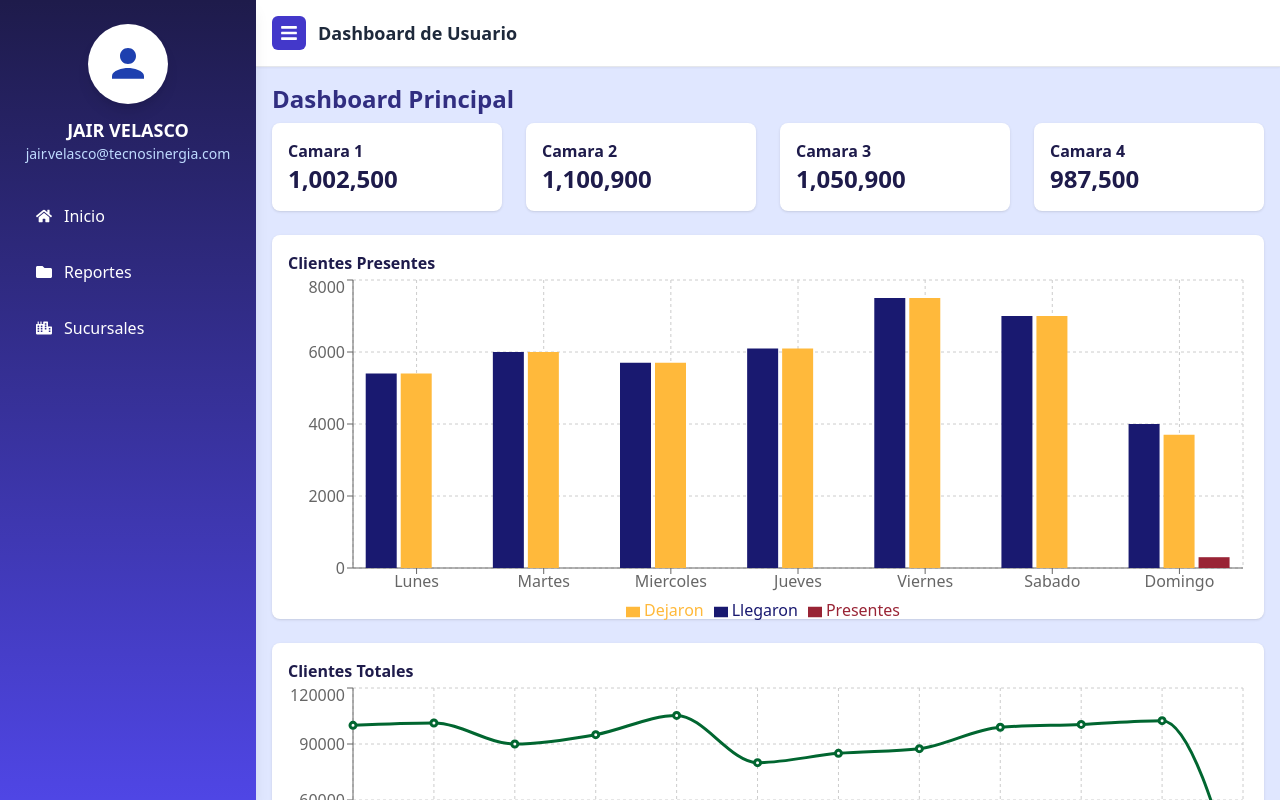
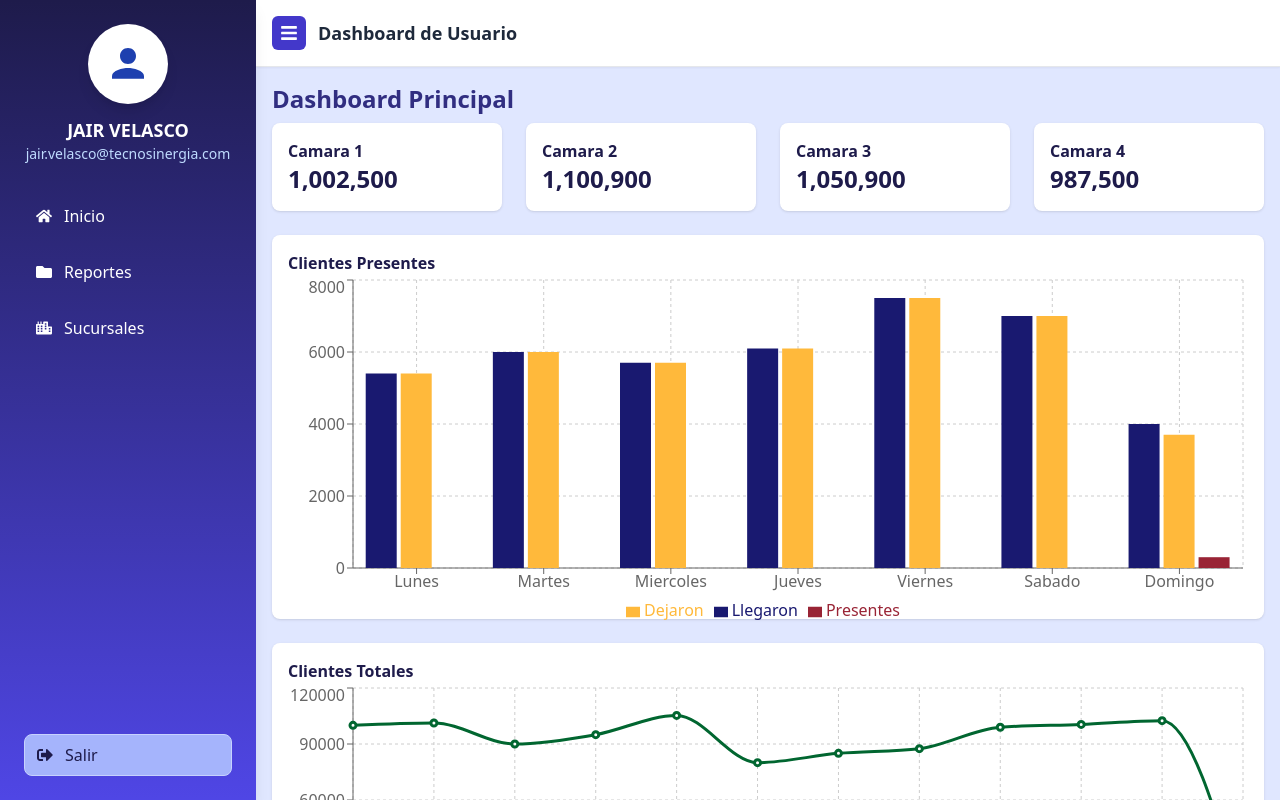
Before and after one commit to Velasco-Tecnosinergia/FrontEnd-Comex, a React (Vite) app in the folder login-app/: page /dashboard in a window 1280 px wide. Shown: the top 800 px of the page. Built offline with nearby package versions, Linux system fonts and the light colour scheme.

Commit message:
feat(auth): add logout button component

```diff
--- a/login-app/src/App.tsx
+++ b/login-app/src/App.tsx
@@ -12,6 +12,7 @@ export default function App() {
     <Router>
       <Routes>
         <Route path="/" element={<LoginPage />} />
+        <Route path="/login" element={<LoginPage />} />
         <Route path="/dashboard" element={<DashboardPage />} />
         <Route path="/branches" element={<BranchesPage />} />
         <Route path="/reports" element={<ReportsPage />} />
--- /dev/null
+++ b/login-app/src/components/LogoutButton.tsx
@@ -0,0 +1,28 @@
+// src/components/LogoutButton.tsx
+import { FaSignOutAlt } from "react-icons/fa";
+import { useNavigate } from "react-router-dom";
+
+interface LogoutButtonProps {
+  className?: string;
+}
+
+export default function LogoutButton({ className = "" }: LogoutButtonProps) {
+  const navigate = useNavigate();
+
+  const handleLogout = () => {
+    // Aquí limpias sesión si manejas token/localStorage
+    // localStorage.removeItem("token");
+    // sessionStorage.clear();
+
+    navigate("/login");
+  };
+
+  return (
+    <button
+      onClick={handleLogout}
+      className={`flex items-center gap-3 w-full bg-indigo-300 hover:bg-indigo-400 px-3 py-2 rounded-lg border border-indigo-200 text-indigo-950 ${className}`}
+    >
+      <FaSignOutAlt /> <span>Salir</span>
+    </button>
+  );
+}
--- a/login-app/src/components/Sidebar.tsx
+++ b/login-app/src/components/Sidebar.tsx
@@ -1,17 +1,20 @@
 // src/components/Sidebar.tsx
 import { FaHome, FaFolder, FaCity } from "react-icons/fa";
 import React from "react";
-import { Link } from "react-router-dom"; // Importamos Link
+import { Link } from "react-router-dom";
+import LogoutButton from "./LogoutButton";
 
 type SidebarProps = {
-  className?: string; // el layout le inyecta posicionamiento/animación
+  className?: string;
 };
 
 const Sidebar: React.FC<SidebarProps> = ({ className = "" }) => {
   return (
     <aside
-      className={`w-64 h-screen bg-gradient-to-b from-indigo-950 to-indigo-600 text-white p-6 flex flex-col items-center shadow-lg ${className}`}
+      className={`w-64 h-screen bg-gradient-to-b from-indigo-950 to-indigo-600 text-white p-6 flex flex-col justify-between shadow-lg ${className}`}
     >
+      {/* Parte superior */}
+      <div>
         {/* Avatar */}
         <div className="flex flex-col items-center mb-8">
           <div className="w-20 h-20 rounded-full bg-white flex items-center justify-center shadow-lg mb-3">
@@ -54,6 +57,12 @@ const Sidebar: React.FC<SidebarProps> = ({ className = "" }) => {
             <FaCity /> <span>Sucursales</span>
           </Link>
         </nav>
+      </div>
+
+      {/* Botón de salir */}
+      <div className="mt-6 w-full">
+        <LogoutButton />
+      </div>
     </aside>
   );
 };
```
Lines whose indentation alone changed are shown as unchanged.
